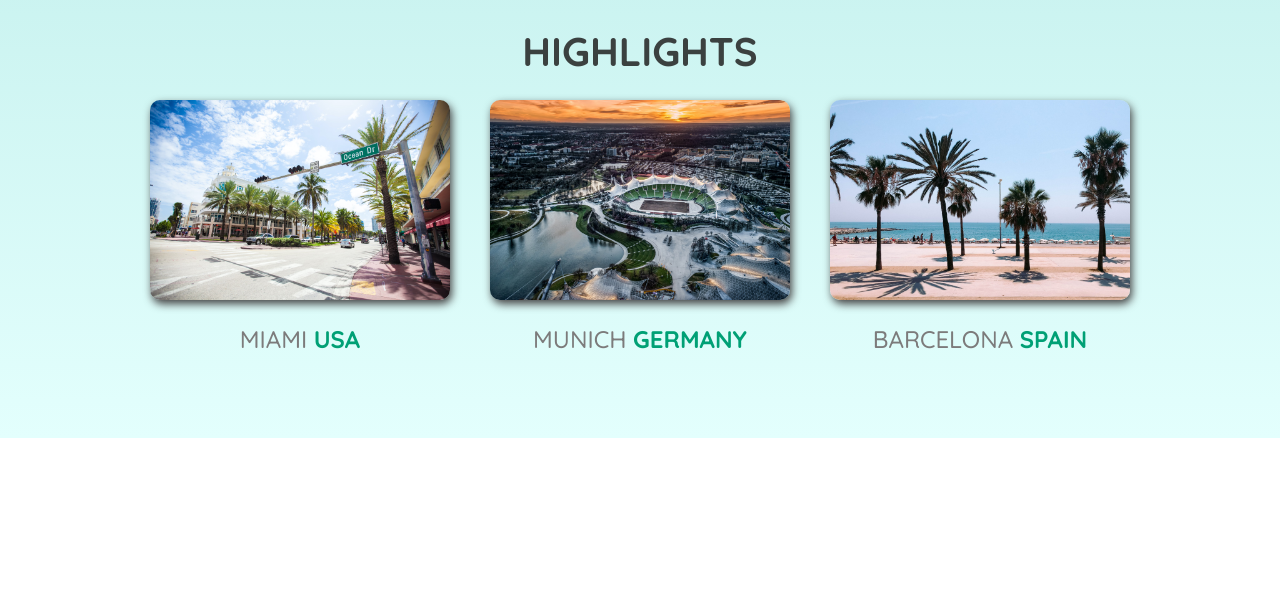
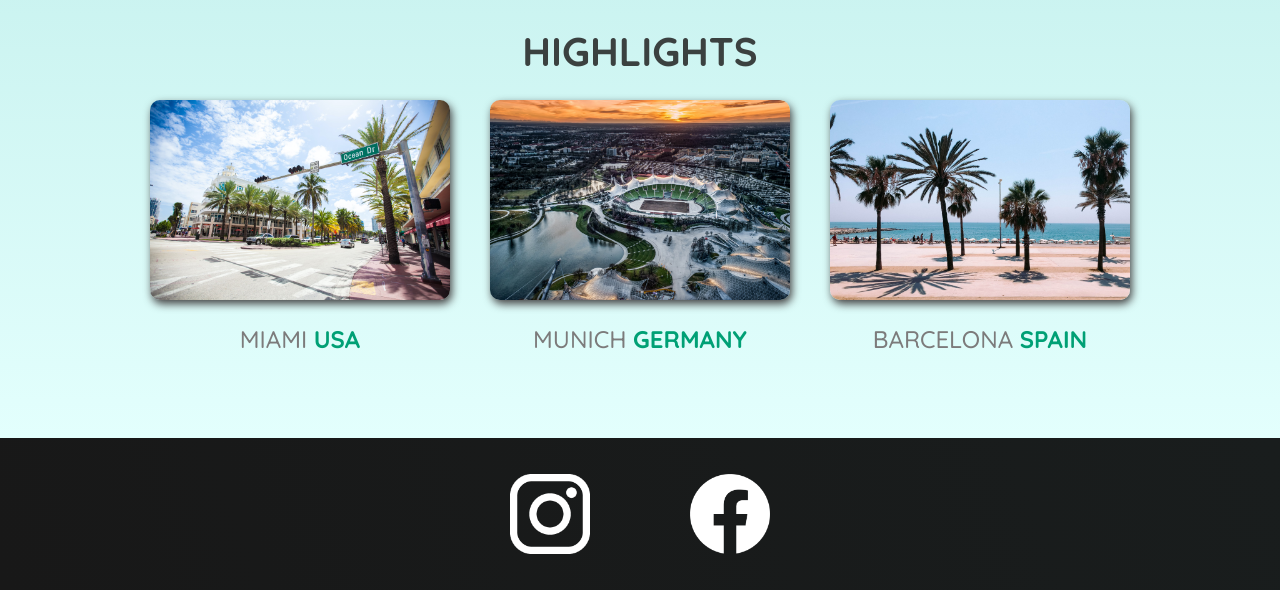
Before and after one commit to DmitriyBelov98/Travel-goals, a plain HTML site: page index.html in a window 1280 px wide. Shown: the part 822-1412 px from the top of the page. Before the commit the page ends 1260 px from the top, so only its background shows below. Drawn offline with Linux system fonts and the light colour scheme.

Commit message:
add and styling footer section

```diff
--- a/index.html
+++ b/index.html
@@ -60,6 +60,19 @@
         </ul>
       </section>
     </main>
-    <footer></footer>
+    <footer>
+      <ul>
+        <li>
+          <a href="https:www.instagram.com"
+            ><img src="/images/icons/insta.png" alt="instagram logo"
+          /></a>
+        </li>
+        <li>
+          <a href="https:www.facebook.com"
+            ><img src="/images/icons/facebook.png" alt="Facebook logo"
+          /></a>
+        </li>
+      </ul>
+    </footer>
   </body>
 </html>
--- a/shared.css
+++ b/shared.css
@@ -49,3 +49,22 @@ header a:hover {
     color: rgb(77, 77, 77);
     background-color: rgb(255, 251, 0);
 }
+
+footer {
+    padding: 36px 0;
+    background: linear-gradient(70deg, rgb(24, 24, 24), rgb(25, 29, 29));
+}
+footer ul {
+    display: flex;
+    justify-content: center;
+
+}
+footer li {
+    margin: 0 50px;
+    width: 80px;
+    height: 80px;
+}
+footer img {
+    width: 100%;
+    height: 100%;
+}
```
